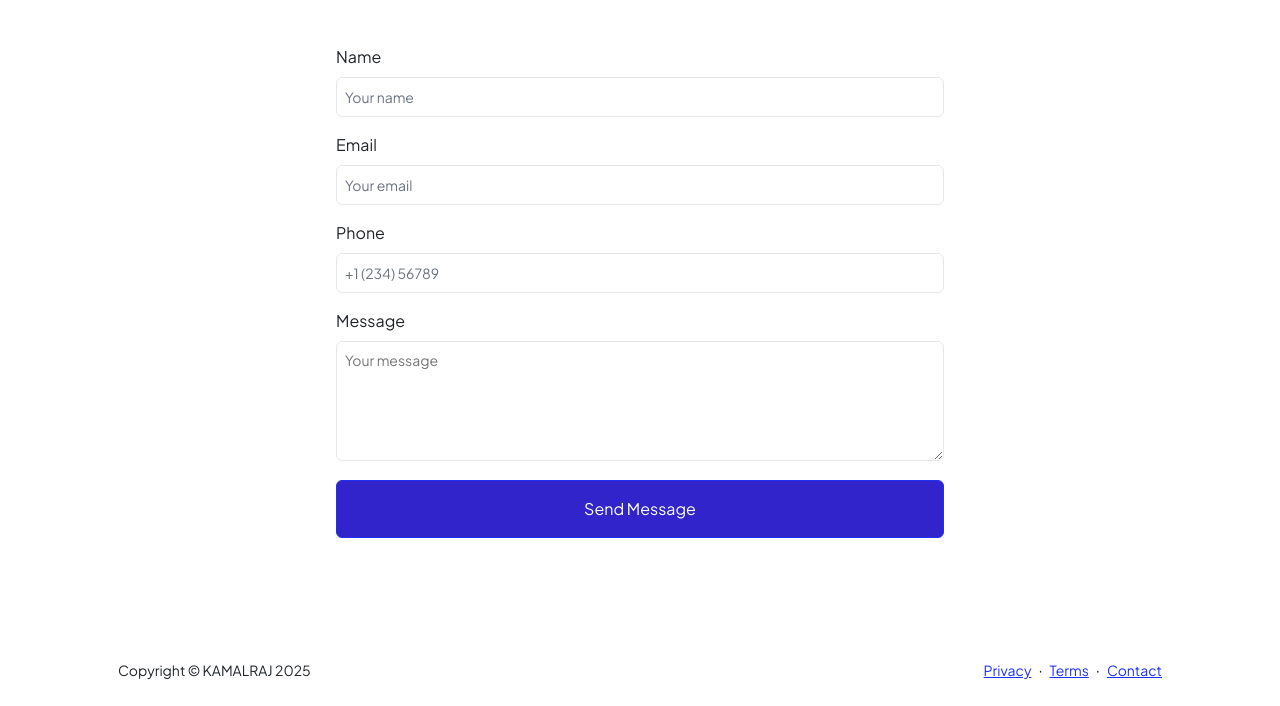
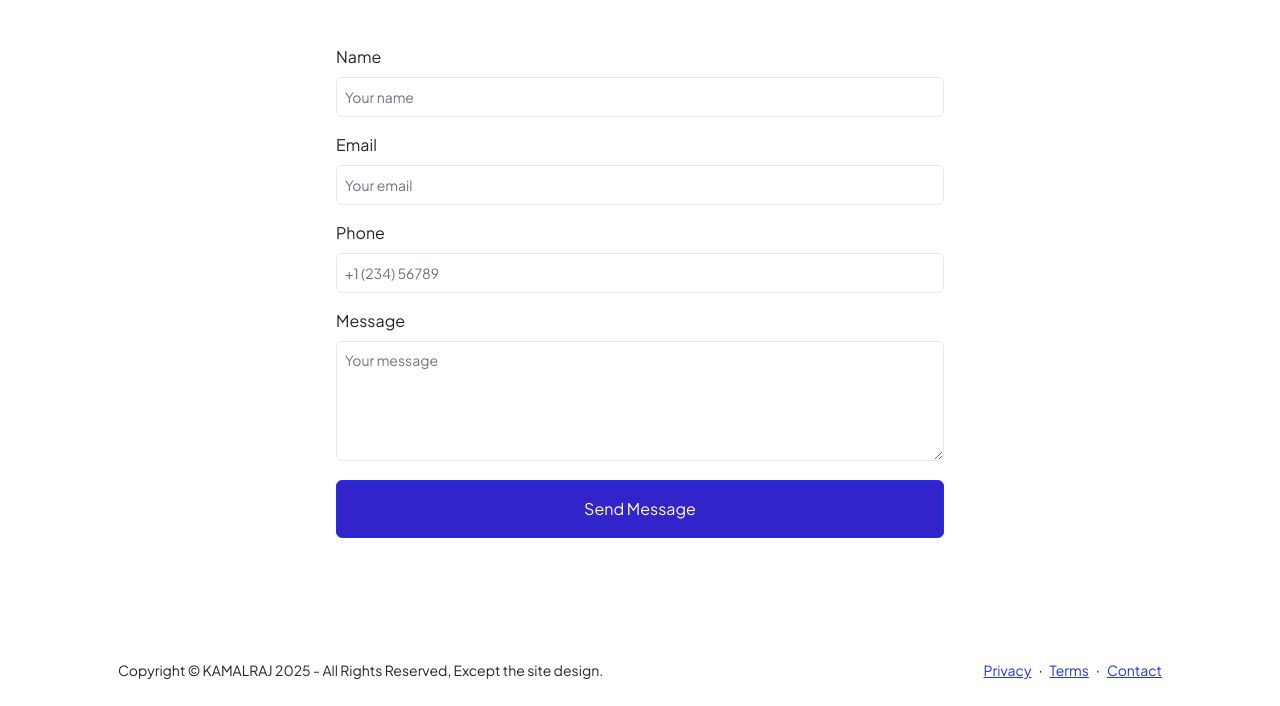
Before and after one commit to kamalrajpv/kamalraj, a plain HTML site: page contact.html in a window 1280 px wide. Shown: the part 311-1017 px from the top of the page. Drawn offline with nearby package versions, Linux system fonts and the light colour scheme.

Commit message:
Update contact.html

```diff
--- a/contact.html
+++ b/contact.html
@@ -179,7 +179,7 @@
           class="row align-items-center justify-content-between flex-column flex-sm-row"
         >
           <div class="col-auto">
-            <div class="small m-0">Copyright &copy; KAMALRAJ 2025</div>
+            <div class="small m-0">Copyright &copy; KAMALRAJ 2025 - All Rights Reserved, Except the site design.</div>
           </div>
           <div class="col-auto">
             <a
```
